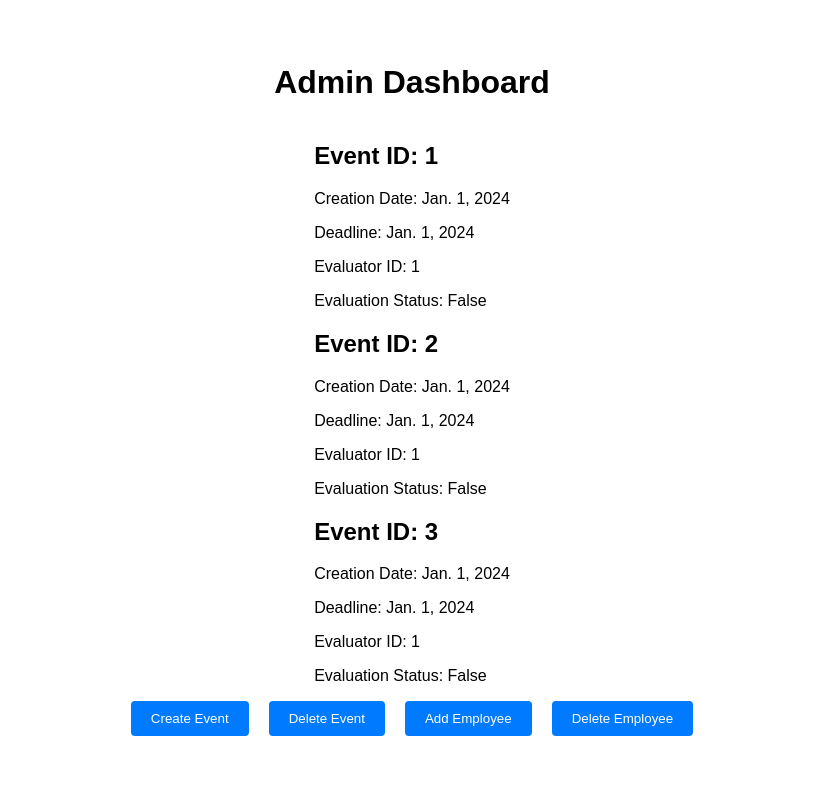
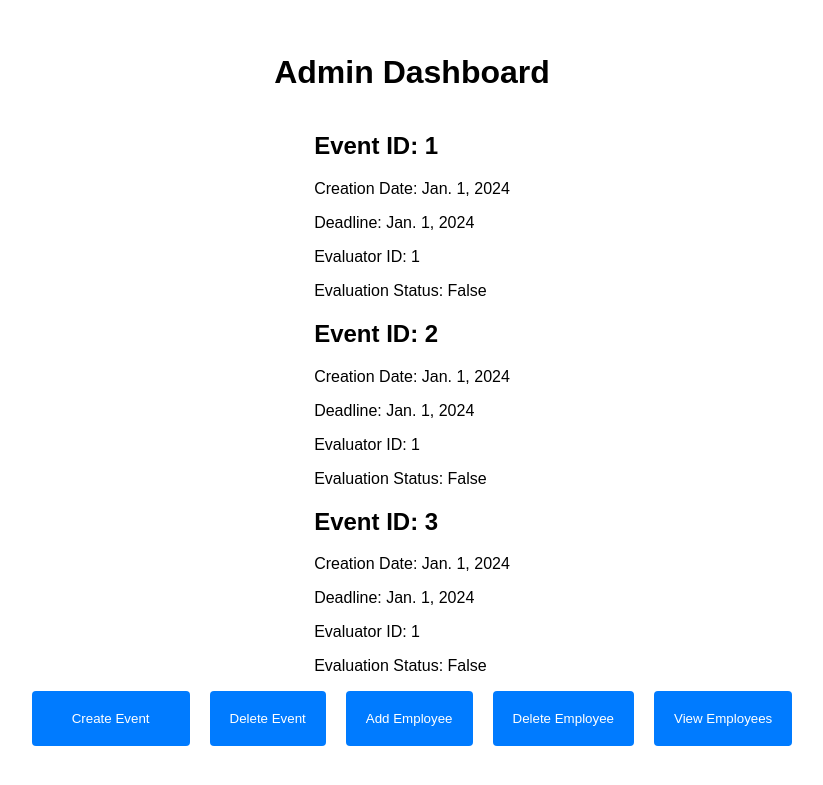
Before and after one commit to mjorgecruz/vicaima, a Django app: page /dashboard_admin in a window 1280 px wide. Shown: the top 785 px of the page, without its empty margins (228-1051 px from the left). Run offline with Django 5.2, Linux system fonts and the light colour scheme; data comes from the database, SQL or seed files in the repository.

Commit message:
final of the day

```diff
--- a/evals/static/evals/admin.css
+++ b/evals/static/evals/admin.css
@@ -20,6 +20,15 @@ h1 {
 	margin-bottom: 20px;
 }
 
+.btn {
+    display: inline-block;
+    padding: 10px 20px;
+    color: white;
+    background-color: #007BFF;
+    border: none;
+    text-decoration: none;
+}
+
 #buttons {
 	display: flex;
 	justify-content: center;
--- a/evals/templates/evals/dashboard_admin.html
+++ b/evals/templates/evals/dashboard_admin.html
@@ -20,10 +20,11 @@
 		{% endfor %}
 		</div>
 	<div id="buttons">
-		<button>Create Event</button>
-		<button>Delete Event</button>
-		<button>Add Employee</button>
+		<button><a href="http://127.0.0.1:8000/dashboard_add_new_eval" class="btn">Create Event</a></button>
+		<button><a href="http://127.0.0.1:8000/dashboard_add_collaborator"></a>Delete Event</button>
+		<button><a href="http://127.0.0.1:8000/dashboard_add_collaborator"></a>Add Employee</button>
 		<button>Delete Employee</button>
+		<button><a href="http://127.0.0.1:8000/dashboard_users_list"></a>View Employees</button>
 	</div>
 
 	<script>
```
